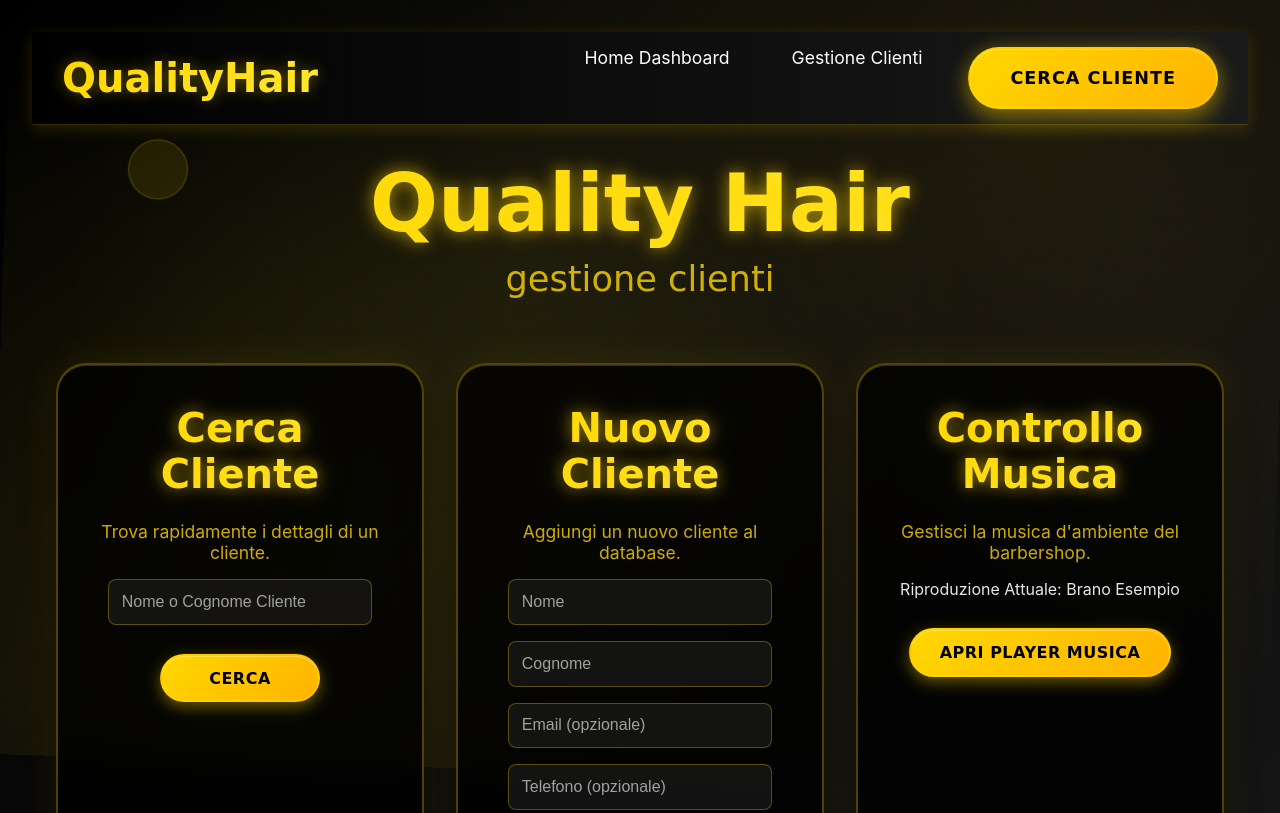
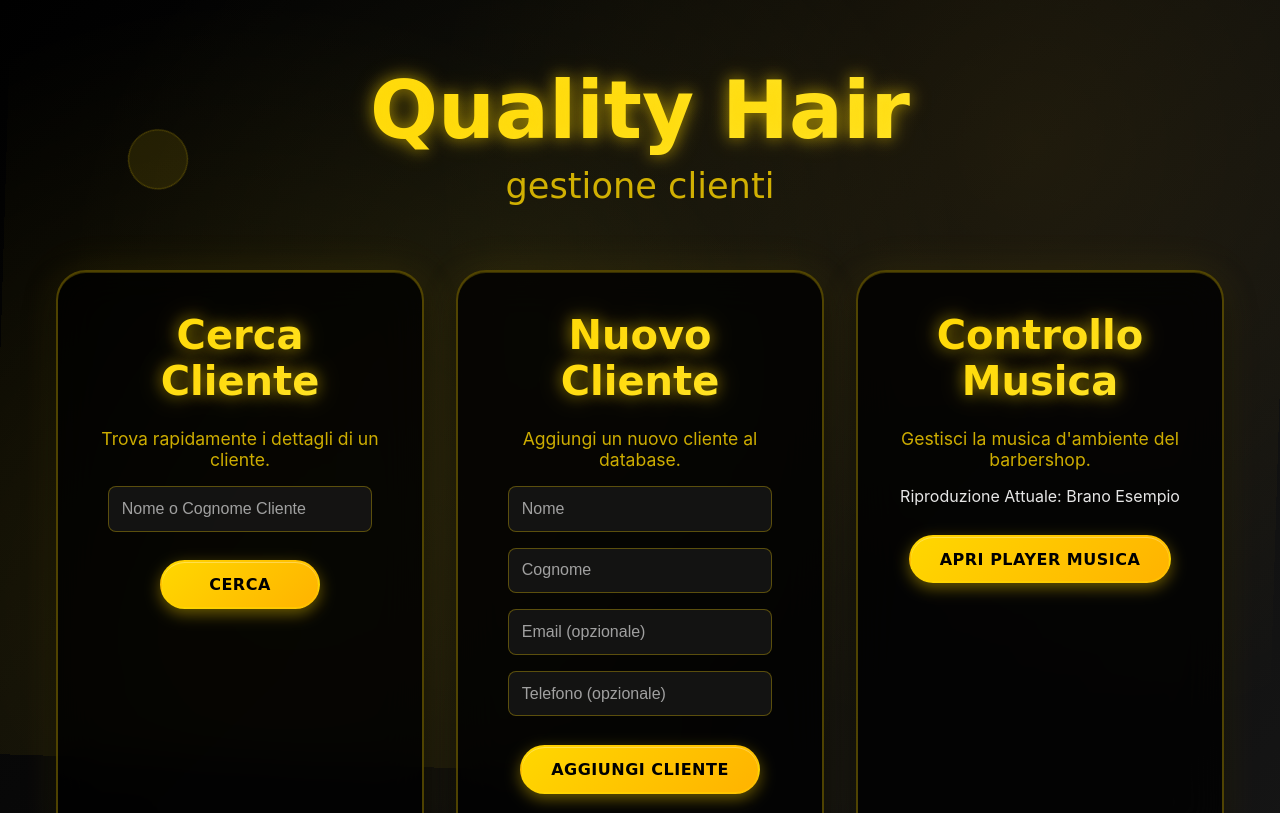
Before and after one commit to qualityhair/schede-clienti, a website: page public/dashboard.html in a window 1280 px wide. Shown: the top 813 px of the page. Drawn offline with Linux system fonts and the light colour scheme; no server answers.

Commit message:
Update dashboard.html senza navbar

```diff
--- a/public/dashboard.html
+++ b/public/dashboard.html
@@ -12,16 +12,7 @@
   <div class="floating-decoration"></div>
   <div class="floating-decoration"></div>
 
-  <nav class="main-navbar">
-      <div class="navbar-brand">
-          <h1>QualityHair</h1>
-      </div>
-      <ul class="navbar-links">
-          <li><a href="/dashboard.html">Home Dashboard</a></li>
-          <li><a href="/lista-clienti.html">Gestione Clienti</a></li>
-          <li><button id="btnCerca" class="navbar-btn">Cerca Cliente</button></li>
-      </ul>
-  </nav>
+
 
   <main class="dashboard">
     <p class="brand-title">Quality Hair</p>
```
